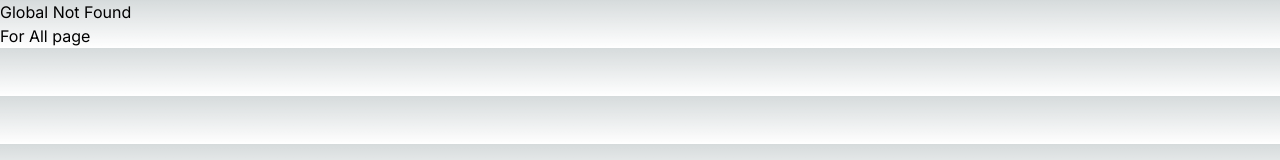
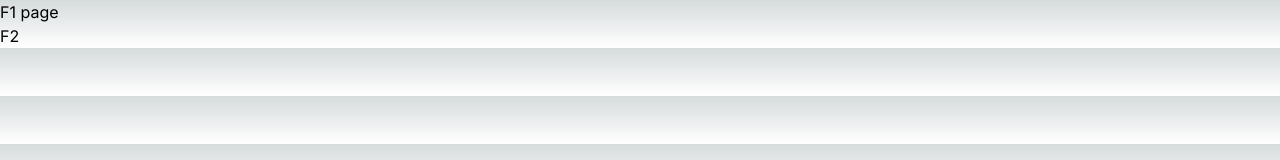
Before and after one commit to Shahriyar-Hosen/explore-Next-14, a Next.js app: page /f1 in a window 1280 px wide. Before the commit this address had no page. Shown: the top 160 px of the page. Built offline with nearby package versions, Linux system fonts and the light colour scheme.

Commit message:
intercepting route

```diff
--- /dev/null
+++ b/src/app/f1/(.)f2/page.tsx
@@ -0,0 +1,3 @@
+export default function InterceptedF2() {
+  return <h1>(.) Intercepted F2 page</h1>;
+}
--- /dev/null
+++ b/src/app/f1/f2/page.tsx
@@ -0,0 +1,3 @@
+export default function F2() {
+  return <h1>F2 page</h1>;
+}
--- /dev/null
+++ b/src/app/f1/f3/page.tsx
@@ -0,0 +1,3 @@
+export default function F3() {
+  return <h1>F3 page</h1>;
+}
--- /dev/null
+++ b/src/app/f1/f4/(..)f3/page.tsx
@@ -0,0 +1,3 @@
+export default function InterceptedF3() {
+  return <h1>(..) Intercepted F3 page</h1>;
+}
--- /dev/null
+++ b/src/app/f1/f4/(...)about/page.tsx
@@ -0,0 +1,3 @@
+export default function InterceptedAbout() {
+  return <h1>(...) Intercepted About page</h1>;
+}
--- /dev/null
+++ b/src/app/f1/f4/page.tsx
@@ -0,0 +1,13 @@
+import Link from "next/link";
+
+export default function F4() {
+  return (
+    <>
+      <h1>F4 page</h1>
+      <div>
+        <Link href="/f1/f3">F3</Link>
+        <Link href="/about">About</Link>
+      </div>
+    </>
+  );
+}
--- /dev/null
+++ b/src/app/f1/page.tsx
@@ -0,0 +1,12 @@
+import Link from "next/link";
+
+export default function F1() {
+  return (
+    <>
+      <h1>F1 page</h1>
+      <div>
+        <Link href="/f1/f2">F2</Link>
+      </div>
+    </>
+  );
+}
```
